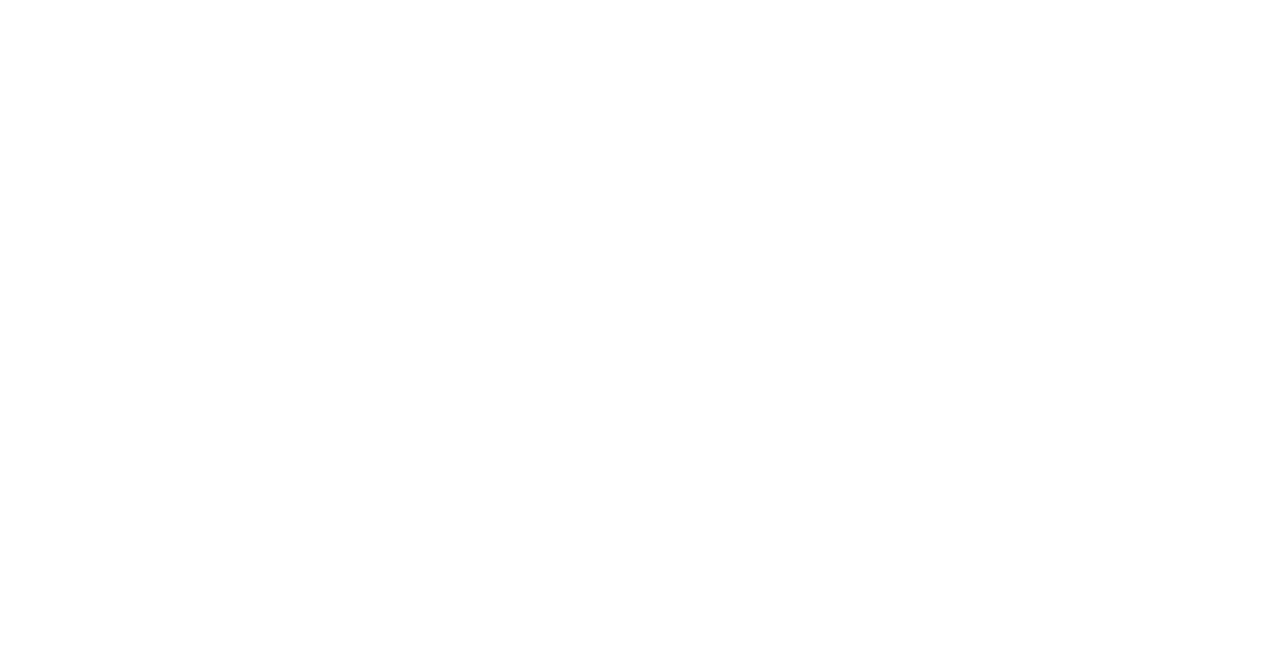
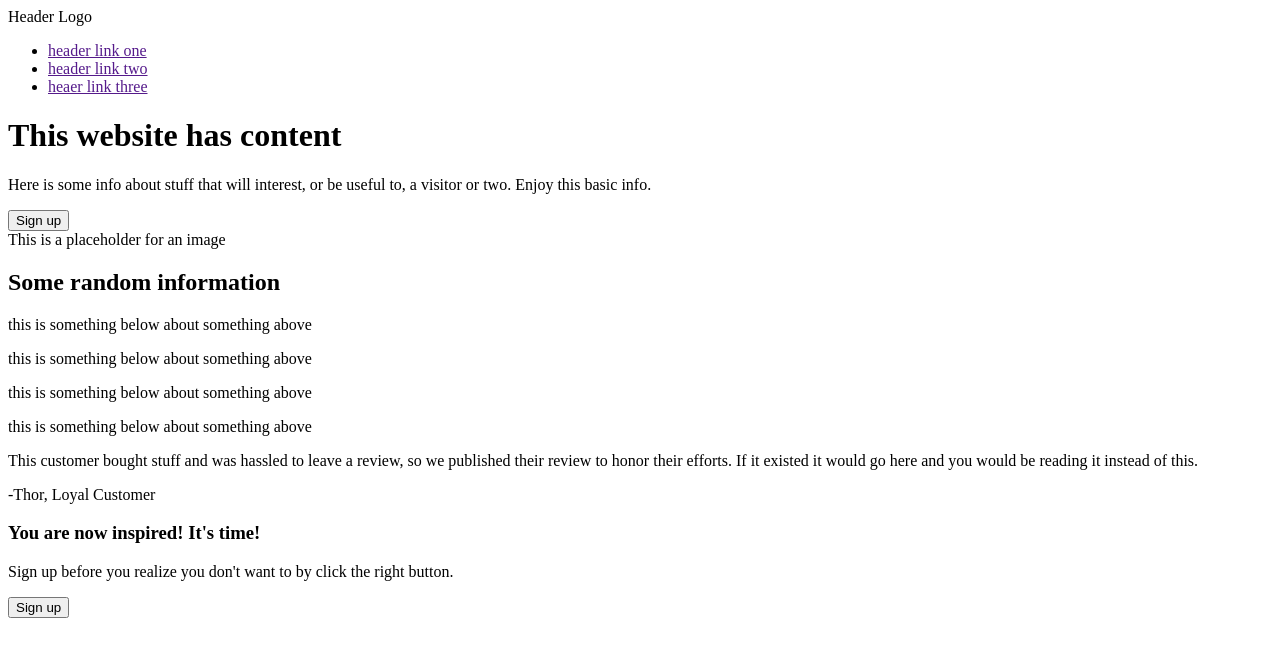
Before and after one commit to kizzlesulli/LDP, a plain HTML site: page index.html in a window 1280 px wide. Drawn offline with Linux system fonts and the light colour scheme.

Commit message:
Add divs and place holder content for styling

```diff
--- a/index.html
+++ b/index.html
@@ -5,6 +5,58 @@
     <title>Landing Page</title>
 </head>
 <body>
+    <header>
+        <div class="logo">Header Logo</div>
+        <ul class="links">
+            <li><a href="">header link one</a></li>
+            <li><a href="">header link two</a></li>
+            <li><a href="">heaer link three</a></li>
+        </ul>
+    </header>
 
+    <div class="top">
+        <div class="info">
+            <h1>This website has content</h1>
+            <p class="hero">Here is some info about stuff that will interest, or be useful to, a visitor or two. Enjoy this basic info.</p>
+            <button class="hero sign-up">Sign up</button>
+        </div>
+        <div class="image">This is a placeholder for an image</div>
+    </div>
+
+    <div class="middle">
+        <h2>Some random information</h2>
+        <div class="cards">
+            <div class="card-co">
+                <div class="box"></div>
+                <p class="subtext">this is something below about something above</p>
+            </div>
+            <div class="card">
+                <div class="box"></div>
+                <p class="subtext">this is something below about something above</p>
+            </div>
+            <div class="card">
+                <div class="box"></div>
+                <p class="subtext">this is something below about something above</p>
+            </div>
+            <div class="card">
+                <div class="box"></div>
+                <p class="subtext">this is something below about something above</p>
+            </div>
+            <p></p>
+        </div>
+    </div>
+
+    <div class="bottom">
+        <p class="quote">This customer bought stuff and was hassled to leave a review, so we published their review to honor their efforts. If it existed it would go here and you would be reading it instead of this.</p>
+        <div class="author">-Thor, Loyal Customer</div>
+    </div>
+
+    <footer>
+        <div class="call">
+            <h3>You are now inspired! It's time!</h3>
+            <p class="action">Sign up before you realize you don't want to by click the right button.</p>
+        </div>
+        <button class="footer sign-up">Sign up</button>
+    </footer>
 </body>
 </html>
```
